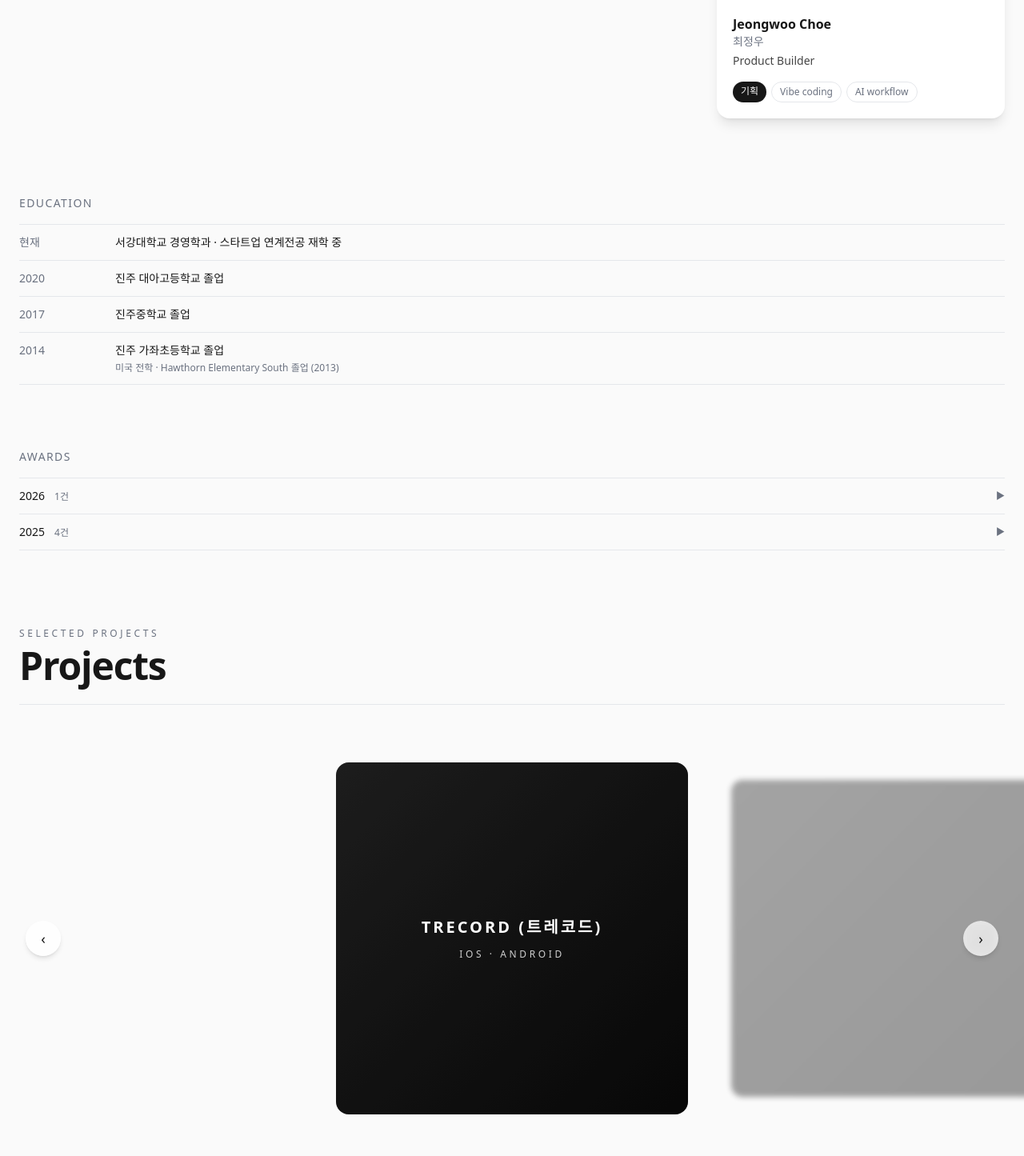
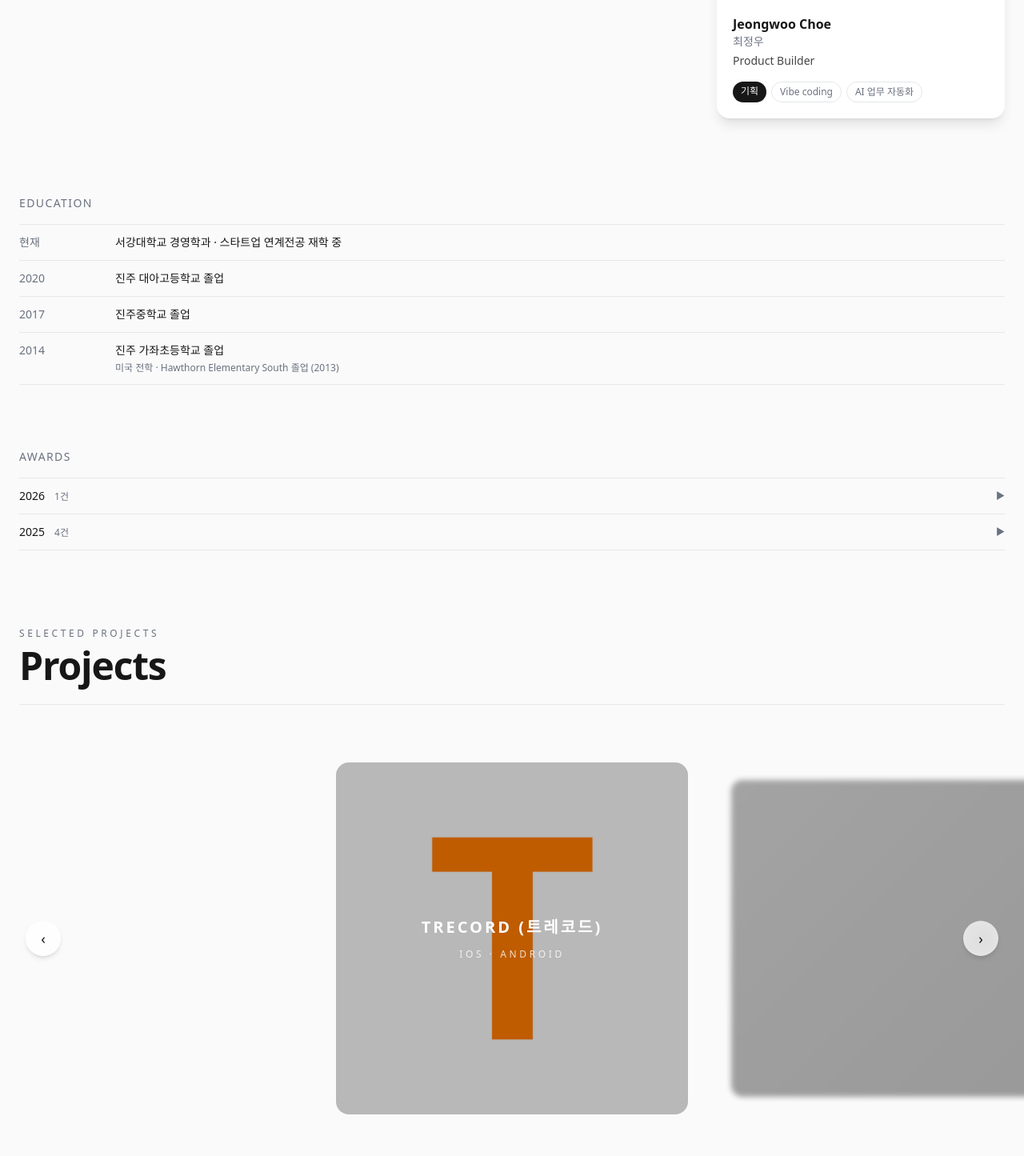
Before and after one commit to jungwoo5128-sys/zzeong, a Next.js app: page / in a window 1280 px wide. Shown: the part 1305-2750 px from the top of the page at 80% size. Built offline with nearby package versions, Linux system fonts and the light colour scheme.

Commit message:
Add Trecord app icon; simplify skill tags to 기획 · Vibe coding · AI 업무 자동화
Co-Authored-By: Claude Opus 4.7 (1M context) <noreply@anthropic.com>

```diff
--- a/app/page.tsx
+++ b/app/page.tsx
@@ -176,7 +176,7 @@ export default function HomePage() {
                 Vibe coding
               </li>
               <li className="rounded-full border border-[var(--border)] px-2.5 py-1 text-xs text-[var(--muted)]">
-                AI workflow
+                AI 업무 자동화
               </li>
             </ul>
           </div>
--- a/content/projects/trecord.mdx
+++ b/content/projects/trecord.mdx
@@ -20,6 +20,7 @@ stack:
   - "GitHub Actions"
 period: "2026.05 – 진행 중"
 tag: "iOS · Android"
+image: "/projects/trecord.png"
 links:
   - name: "App Store"
     url: "https://apps.apple.com/kr/app/trecord-%EB%82%98%EB%A7%8C%EC%9D%98-%EC%9D%BC%EB%B3%B8-%EC%97%AC%ED%96%89-%EC%A7%80%EB%8F%84/id6789433543"
```
Also changed, not shown: public/projects/trecord.png (added).
